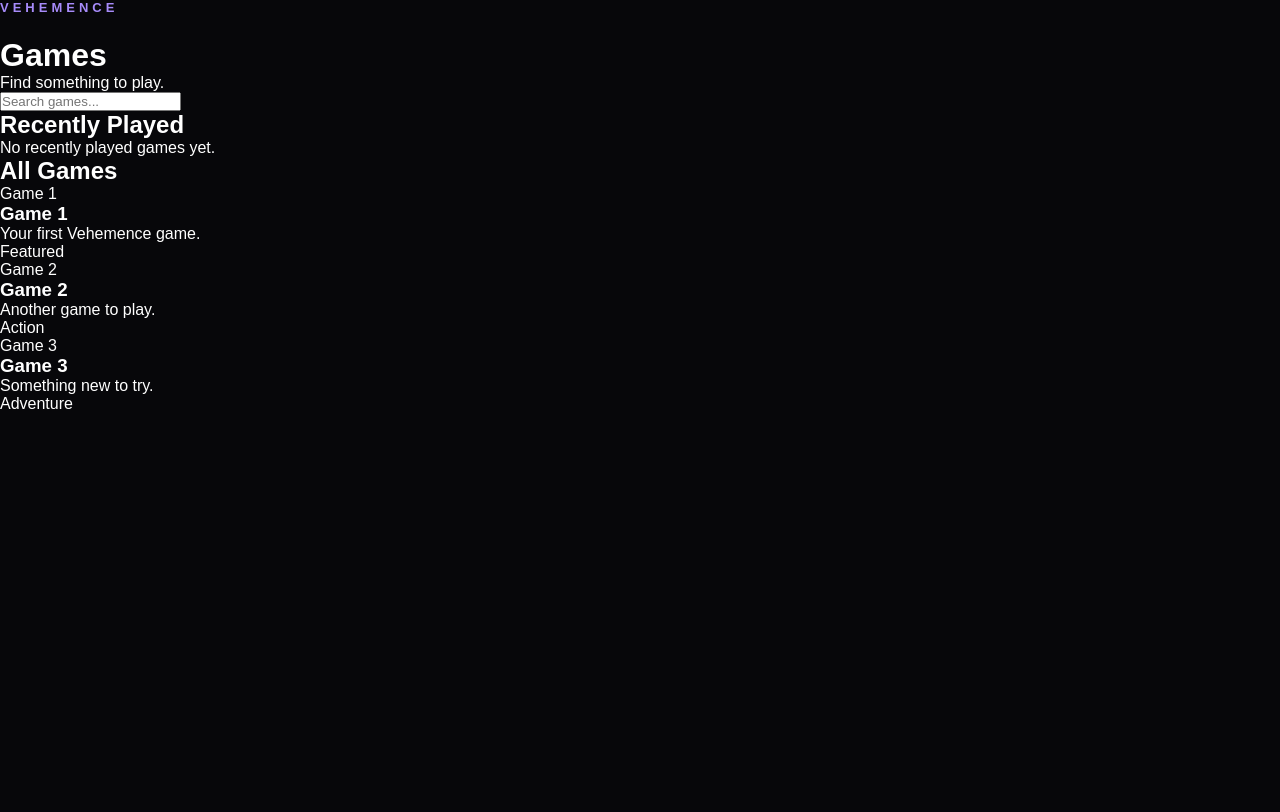
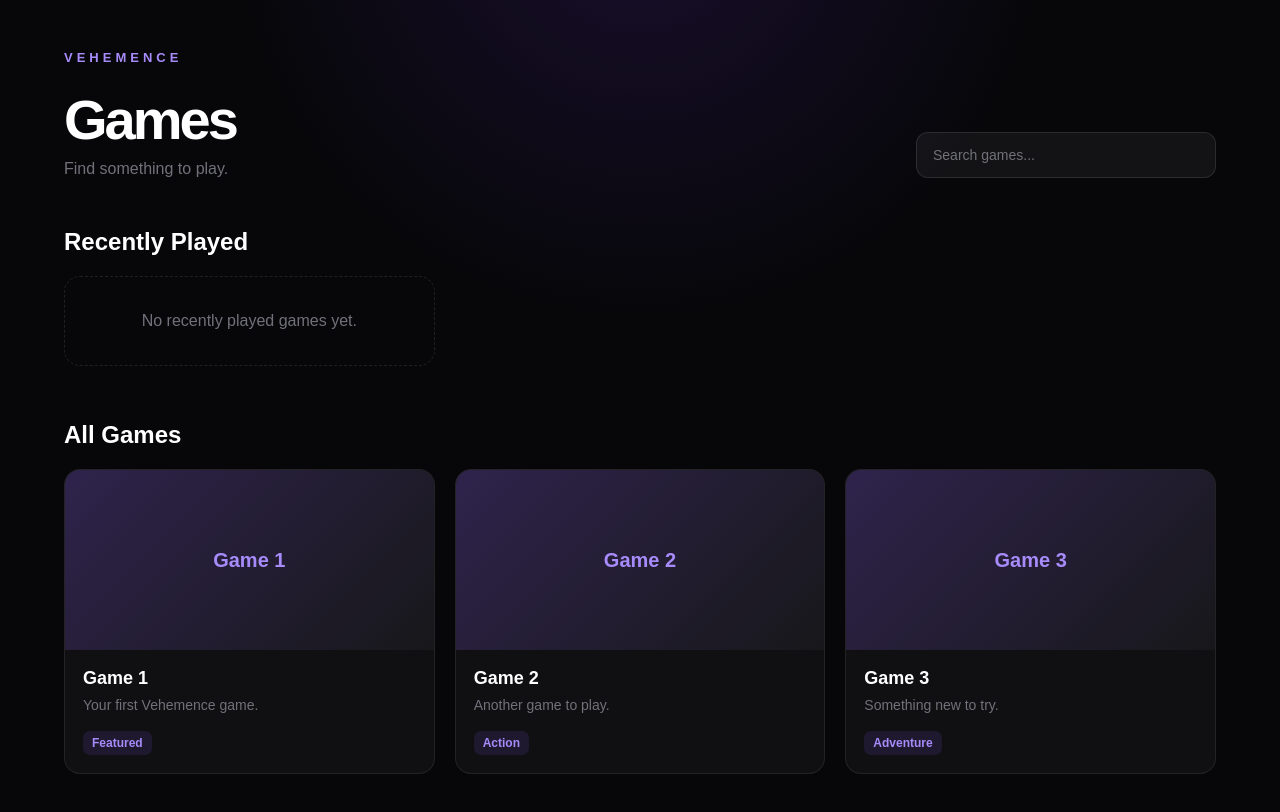
Before and after one commit to xaf13-spec/vehemence, a Next.js app: page /games in a window 1280 px wide. Shown: the top 812 px of the page. Built offline with nearby package versions, Linux system fonts and the light colour scheme.

Commit message:
Add styles for games page layout and components

```diff
--- a/app/globals.css
+++ b/app/globals.css
@@ -280,3 +280,139 @@ a {
   color: #a78bfa;
   font-weight: 600;
 }
+
+.games-page {
+  min-height: 100vh;
+  padding: 50px 5%;
+  background:
+    radial-gradient(circle at 50% -10%, rgba(124, 58, 237, 0.15), transparent 35%),
+    #07070a;
+}
+
+.games-header {
+  display: flex;
+  align-items: flex-end;
+  justify-content: space-between;
+  gap: 30px;
+  margin-bottom: 50px;
+}
+
+.games-header h1 {
+  margin: 8px 0;
+  font-size: 56px;
+  letter-spacing: -3px;
+}
+
+.games-header > div > p:last-child {
+  color: #71717a;
+}
+
+.game-search {
+  width: 300px;
+  padding: 14px 16px;
+  border: 1px solid rgba(255, 255, 255, 0.1);
+  border-radius: 12px;
+  outline: none;
+  background: rgba(255, 255, 255, 0.05);
+  color: #ffffff;
+  font-size: 14px;
+}
+
+.game-search:focus {
+  border-color: #8b5cf6;
+}
+
+.game-search::placeholder {
+  color: #71717a;
+}
+
+.game-section {
+  margin-bottom: 55px;
+}
+
+.game-section h2 {
+  margin-bottom: 20px;
+  font-size: 24px;
+}
+
+.game-grid {
+  display: grid;
+  grid-template-columns: repeat(3, minmax(0, 1fr));
+  gap: 20px;
+}
+
+.game-card {
+  overflow: hidden;
+  border: 1px solid rgba(255, 255, 255, 0.08);
+  border-radius: 16px;
+  background: rgba(255, 255, 255, 0.04);
+  transition: 0.2s ease;
+}
+
+.game-card:hover {
+  transform: translateY(-4px);
+  border-color: rgba(139, 92, 246, 0.4);
+}
+
+.game-thumbnail {
+  height: 180px;
+  display: flex;
+  align-items: center;
+  justify-content: center;
+  background:
+    linear-gradient(135deg, rgba(139, 92, 246, 0.25), rgba(255, 255, 255, 0.03));
+  color: #a78bfa;
+  font-size: 20px;
+  font-weight: 800;
+}
+
+.game-info {
+  display: flex;
+  flex-direction: column;
+  gap: 15px;
+  padding: 18px;
+}
+
+.game-info h3 {
+  margin-bottom: 6px;
+  font-size: 18px;
+}
+
+.game-info p {
+  color: #71717a;
+  font-size: 14px;
+  line-height: 1.5;
+}
+
+.game-category {
+  width: fit-content;
+  padding: 5px 9px;
+  border-radius: 7px;
+  background: rgba(139, 92, 246, 0.12);
+  color: #a78bfa;
+  font-size: 12px;
+  font-weight: 700;
+}
+
+.empty-games {
+  padding: 35px;
+  border: 1px dashed rgba(255, 255, 255, 0.1);
+  border-radius: 16px;
+  color: #71717a;
+  text-align: center;
+}
+
+@media (max-width: 900px) {
+  .games-header {
+    align-items: stretch;
+    flex-direction: column;
+  }
+
+  .game-search {
+    width: 100%;
+  }
+
+  .game-grid {
+    grid-template-columns: 1fr;
+  }
+}
```
